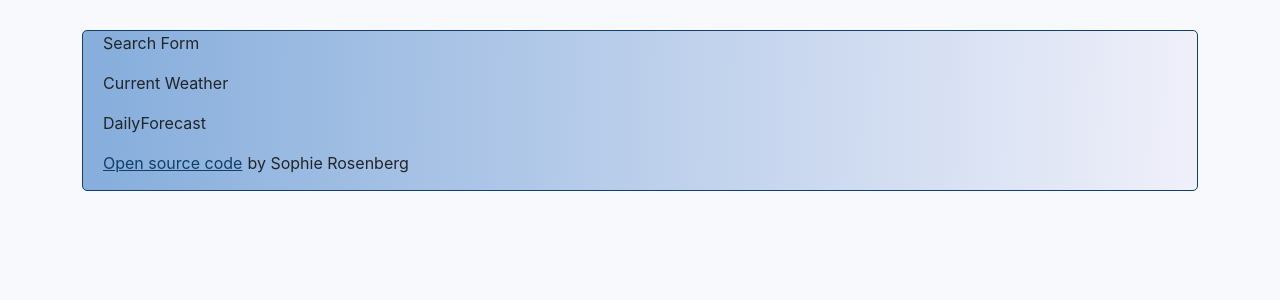
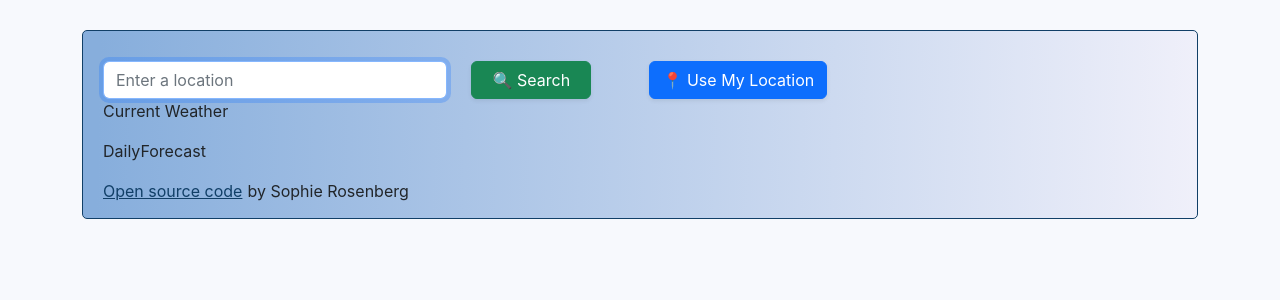
Before and after one commit to Sophie-CR/react-weather-app, a React (Create React App) app: page / in a window 1280 px wide. Shown: the top 300 px of the page. Built offline with nearby package versions, Linux system fonts and the light colour scheme.

Commit message:
Added search form

```diff
--- a/src/SearchForm.js
+++ b/src/SearchForm.js
@@ -2,5 +2,34 @@ import React from "react";
 import "./SearchForm.css";
 
 export default function SearchForm() {
-  return <p>Search Form</p>;
+  return (
+    <form className="form container">
+      <div className="row location">
+        <div className="col-sm-4 location-element search">
+          <input
+            className="search-input form-control"
+            type="text"
+            aria-describedby="Enter Location"
+            placeholder="Enter a location"
+            autoFocus="on"
+          />
+        </div>
+        <div className="col-sm-2 location-element">
+          <input
+            type="submit"
+            className="btn btn-success shadow-sm search-btn"
+            value="🔍 Search"
+          />
+        </div>
+        <div className="col-sm-6 location-element">
+          <button
+            className="btn btn-primary shadow-sm use-location"
+            type="submit"
+          >
+            📍 Use My Location
+          </button>
+        </div>
+      </div>
+    </form>
+  );
 }
```
